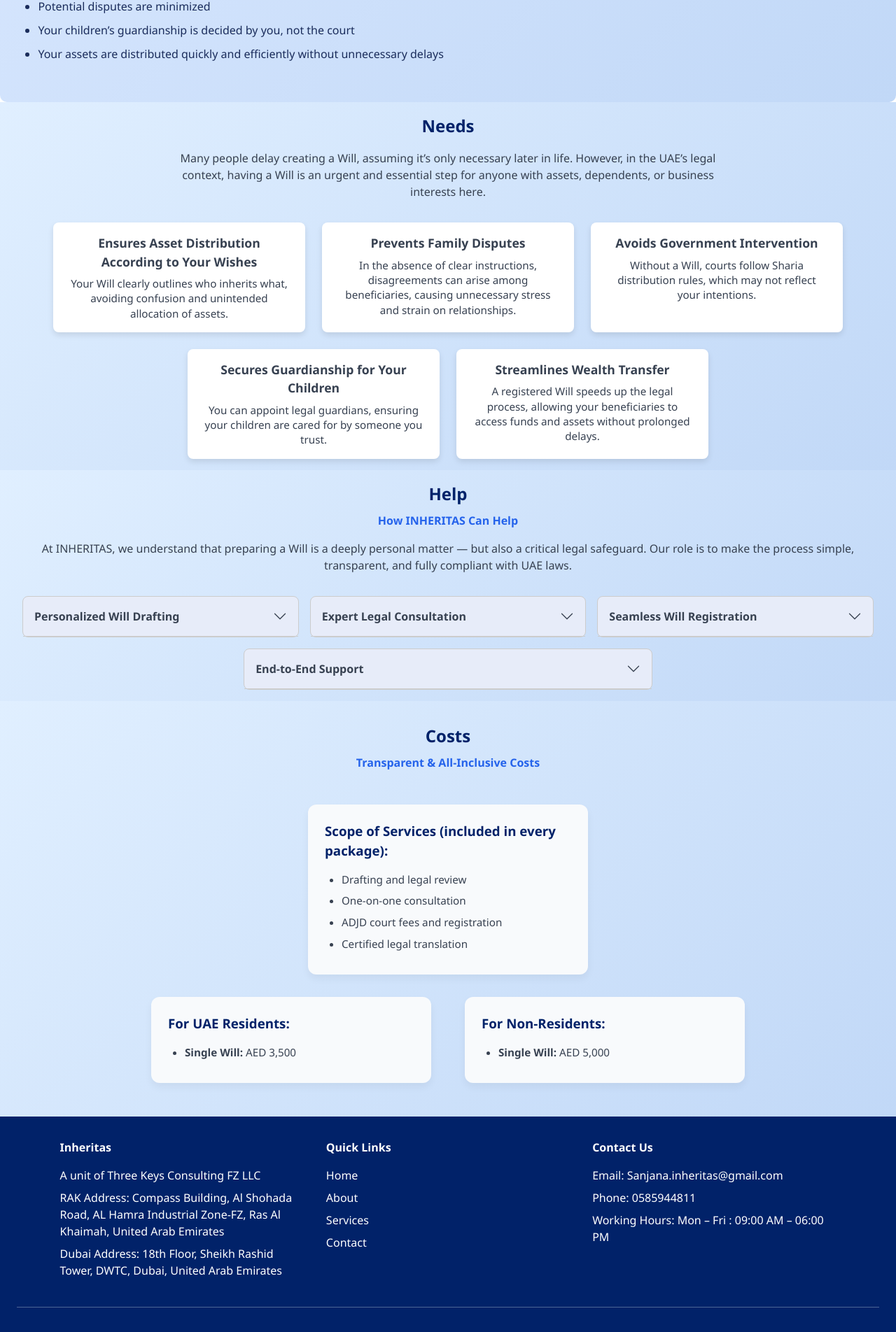
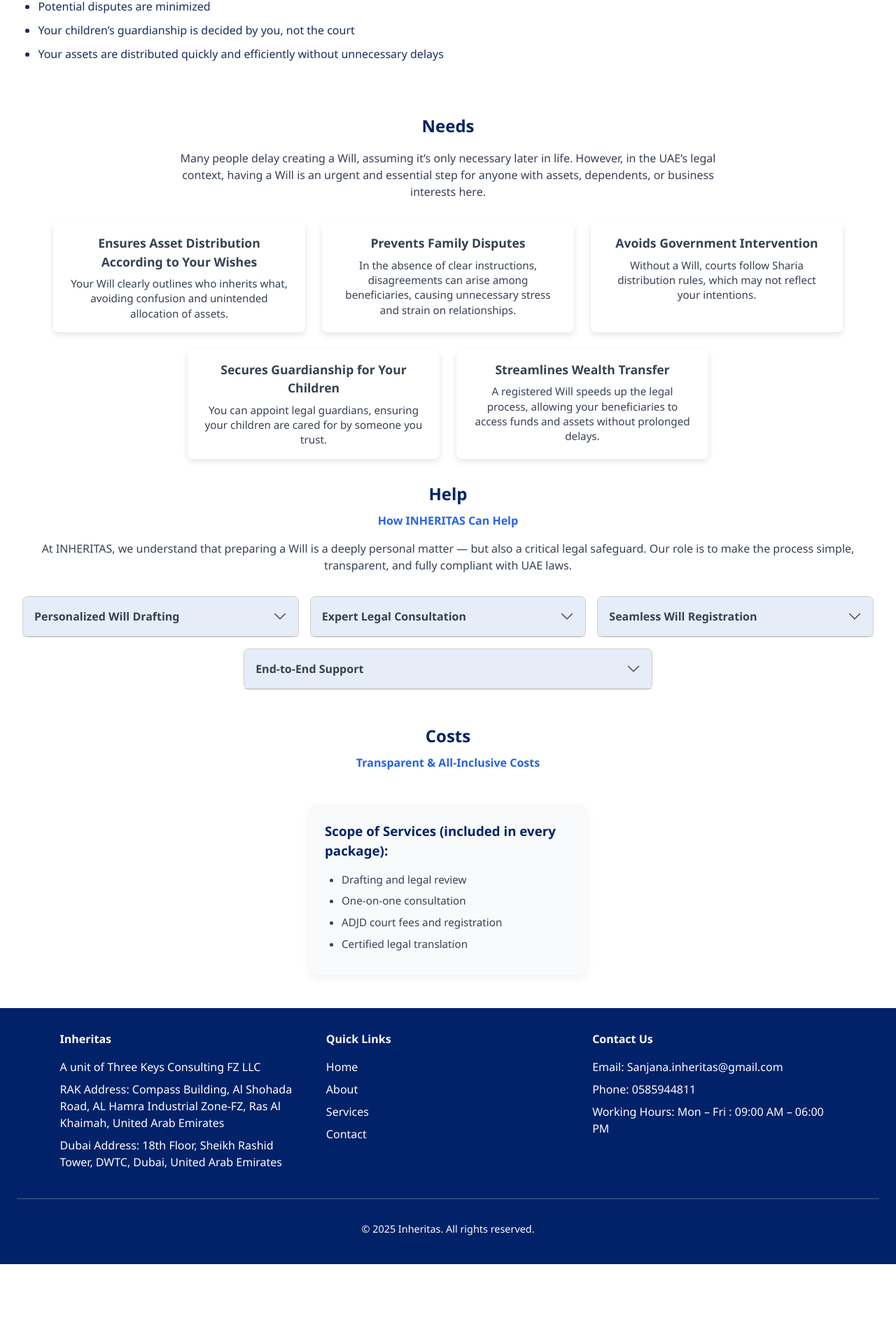
Before and after one commit to Mohd-Manas/Inheritas, a React (Vite) app: page / in a window 1280 px wide. Shown: the part 653-2557 px from the top of the page at 70% size. After the commit the page ends 2460 px from the top, so only its background shows below. Built offline with nearby package versions, Linux system fonts and the light colour scheme.

Commit message:
Bg color removed

```diff
--- a/src/sections/Costs/Costs.css
+++ b/src/sections/Costs/Costs.css
@@ -1,7 +1,7 @@
 #costs {
   padding: 2rem 2rem;
-  background: linear-gradient(135deg, #e0efff 0%, #c1d8f7 100%); /* Background Blue Gradient */
-  color: #374151; /* Neutral Text */
+  /* background: linear-gradient(135deg, #e0efff 0%, #c1d8f7 100%);  */
+  color: #374151;
   font-family: 'Segoe UI', Tahoma, Geneva, Verdana, sans-serif;
   margin: 0 auto;
 }
--- a/src/sections/Costs/Costs.jsx
+++ b/src/sections/Costs/Costs.jsx
@@ -49,7 +49,7 @@ const Costs = () => {
         </Card> */}
       </div>
 
-      <div className="costs-container">
+      {/* <div className="costs-container">
         <Card title="For UAE Residents:">
           <ul>
             {costsData.residents.map((item, idx) => (
@@ -69,7 +69,7 @@ const Costs = () => {
             ))}
           </ul>
         </Card>
-      </div>
+      </div> */}
     </section>
   );
 };
--- a/src/sections/Help/Help.css
+++ b/src/sections/Help/Help.css
@@ -1,6 +1,6 @@
 .help-section {
   padding: 1rem 2rem;
-  background: linear-gradient(135deg, #e0efff 0%, #c1d8f7 100%);
+  /* background: linear-gradient(135deg, #e0efff 0%, #c1d8f7 100%); */
   color: #374151;
   font-family: 'Segoe UI', Tahoma, Geneva, Verdana, sans-serif;
   margin: 0 auto;
--- a/src/sections/Introduction/Intro.css
+++ b/src/sections/Introduction/Intro.css
@@ -1,6 +1,6 @@
 /* Outer section */
 .intro-section {
-  background: linear-gradient(135deg, #dbe9ff 0%, #c1d8f7 100%);
+  /* background: linear-gradient(135deg, #dbe9ff 0%, #c1d8f7 100%); */
   border-radius: 10px;
   color: #1a2c5b;
   font-family: 'Segoe UI', Tahoma, Geneva, Verdana, sans-serif;
--- a/src/sections/Needs/Needs.css
+++ b/src/sections/Needs/Needs.css
@@ -1,7 +1,7 @@
 #needs {
   padding: 1rem 2rem;
-  background: linear-gradient(135deg, #e0efff 0%, #c1d8f7 100%); /* Background Blue Gradient */
-  color: #374151; /* Neutral Text */
+  /* background: linear-gradient(135deg, #e0efff 0%, #c1d8f7 100%);  */
+  color: #374151;
   font-family: 'Segoe UI', Tahoma, Geneva, Verdana, sans-serif;
 }
 
--- a/src/sections/Register/Register.jsx
+++ b/src/sections/Register/Register.jsx
@@ -45,7 +45,7 @@ const Register = () => {
 
   return (
     <section id="registration">
-      <h2 className="registration-title">Register</h2>
+      <h2 className="registration-title">Will Registration</h2>
       <p className="registration-desc">Our Registration Process</p>
       <p className="registration-intro">
         We follow a clear, step-by-step method to ensure your Will is legally valid and recognized in the UAE:
--- a/src/sections/Services/Services.jsx
+++ b/src/sections/Services/Services.jsx
@@ -46,7 +46,7 @@ const Register = () => {
 
   return (
     <section id="registration" className="services-section">
-      <h2>Register</h2>
+      <h2>Will Registration</h2>
       <p className="title">
         Our Registration Process
       </p>
```
Also changed, not shown: 1 other file (tests, documents, lock files or other folders).
